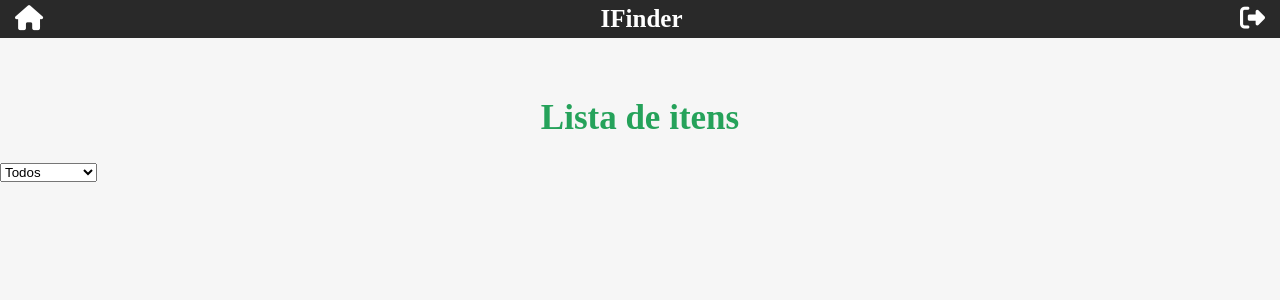
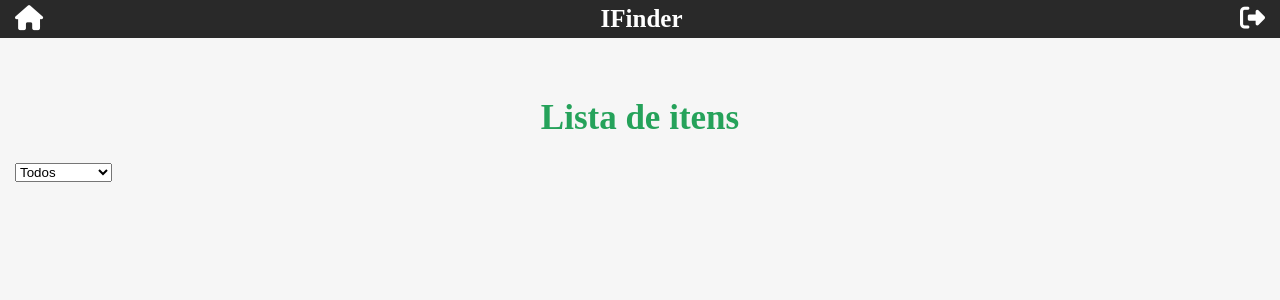
Before and after one commit to soualansousa/IFinder_Django, a Django app: page /lista_itens/ in a window 1280 px wide. Shown: the top 300 px of the page. Run offline with Django 5.2, Linux system fonts and the light colour scheme; data that the repository does not hold is empty.

Commit message:
Style filtro

```diff
--- a/base_static/global/css/style.css
+++ b/base_static/global/css/style.css
@@ -299,3 +299,7 @@ textarea {
 .objeto:hover {
     transform: scale(1.01);
 }
+
+.filtro {
+    margin-left: 1.5rem;
+}
--- a/ifinder/templates/ifinder/pages/lista_itens.html
+++ b/ifinder/templates/ifinder/pages/lista_itens.html
@@ -5,7 +5,7 @@
 {% block content %}
     <h2 class="topo-login">Lista de itens</h2>
 
-    <div class="filter-container">
+    <div class="filtro">
         <select id="statusFilter" onchange="filterItems()">
             <option value="todos" {% if status == 'todos' %}selected{% endif %}>Todos</option>
             <option value="perdido" {% if status == 'perdido' %}selected{% endif %}>Perdidos</option>
```
